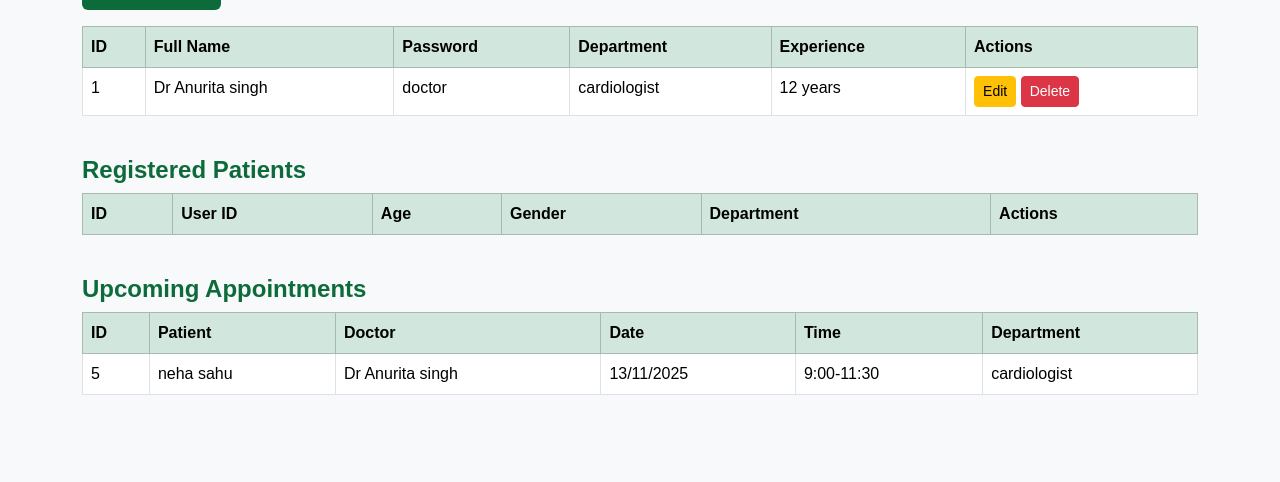
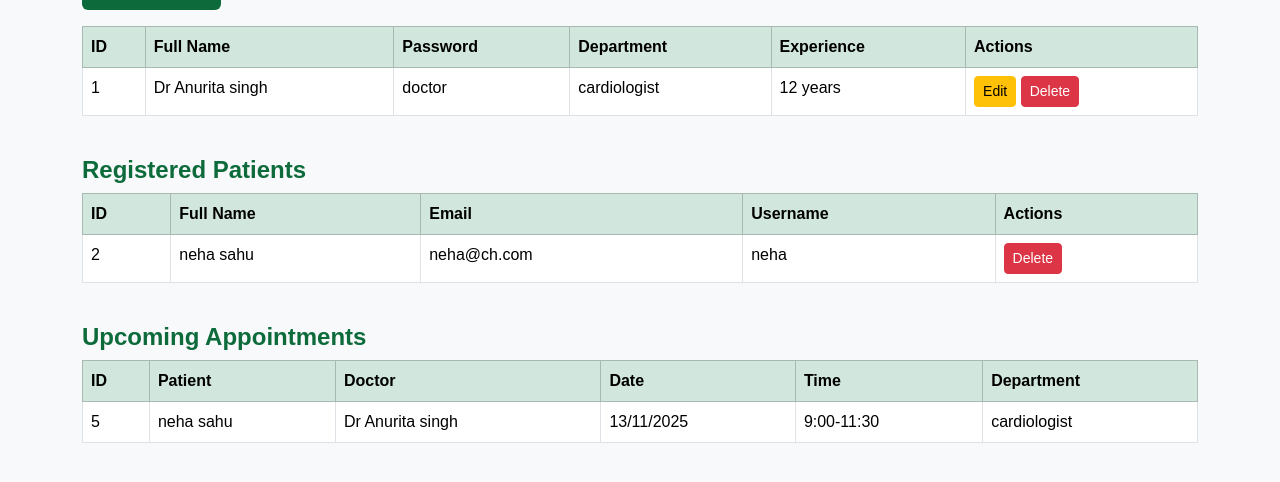
Before and after one commit to 23f2000576/hospital-management, a Flask app: page /admin in a window 1280 px wide. Shown: the part 186-668 px from the top of the page. Run offline with Flask 3, Linux system fonts and the light colour scheme; data comes from the database, SQL or seed files in the repository; both versions use the stored data as it was after the commit; data that the repository does not hold is empty.

Commit message:
Initial project code

```diff
--- a/app.py
+++ b/app.py
@@ -203,7 +203,11 @@ def admin_dashboard():
     if search_query:
         c.execute("SELECT * FROM patients WHERE LOWER(department) LIKE ?", (f"%{search_query}%",))
     else:
-        c.execute("SELECT * FROM patients")
+        c.execute("""
+        SELECT id, name, surname, email, username
+        FROM users
+        WHERE user_type='Patient'
+    """)
     patients = c.fetchall()
 
     if search_query:
@@ -237,32 +241,56 @@ def doctor_dashboard(doctor_name):
 # ---------------- Patient Dashboard (new) ----------------
 @app.route('/patient_dashboard/<patient_username>')
 def patient_dashboard(patient_username):
-    # gather patient summary, upcoming appointments and departments
-    # patient name: look up users table
-    user = query_db("SELECT name, surname, username, email FROM users WHERE username=? AND user_type='Patient'", (patient_username,), one=True)
+
+    # -------- Fetch patient user information --------
+    user = query_db("""
+        SELECT name, surname, username, email, address, password
+        FROM users
+        WHERE username=? AND user_type='Patient'
+    """, (patient_username,), one=True)
+
     if not user:
-        # if not found, still show basic welcome with username
         display_name = patient_username
+        user_data = ("", "", "", "", "")
     else:
-        display_name = f"{user[0]} {user[1]}" if user[0] or user[1] else user[2]
+        name, surname, username, email, address, password = user
+        # Prepare display name
+        display_name = f"{name} {surname}".strip() or username
+        # Data to use in Edit Profile form
+        user_data = (name, surname, email, address, password)
 
-    # upcoming appointments for this patient
-    appointments = query_db("SELECT id, doctor_name, department, date, time FROM appointments WHERE patient_name=? ORDER BY date", (display_name,))
+    # -------- Fetch upcoming appointments --------
+    appointments = query_db("""
+        SELECT id, doctor_name, department, date, time
+        FROM appointments
+        WHERE patient_name=?
+        ORDER BY date
+    """, (display_name,))
 
-    # departments list (distinct departments from doctors)
-    departments = query_db("SELECT DISTINCT department FROM doctors WHERE department IS NOT NULL")
+    # -------- Fetch distinct departments --------
+    departments = query_db("""
+        SELECT DISTINCT department
+        FROM doctors
+        WHERE department IS NOT NULL
+    """)
 
-    # all doctors for listing (id, fullname, department)
-    doctors = query_db("SELECT id, fullname, department, experience FROM doctors ORDER BY department, fullname")
+    # -------- Fetch doctors list --------
+    doctors = query_db("""
+        SELECT id, fullname, department, experience
+        FROM doctors
+        ORDER BY department, fullname
+    """)
 
-    return render_template('patients_dashboard.html',
-                           patient_username=patient_username,
-                           display_name=display_name,
-                           appointments=appointments,
-                           departments=[d[0] for d in departments],
-                           doctors=doctors)
-
-
+    # -------- Render template with all data --------
+    return render_template(
+        'patients_dashboard.html',
+        patient_username=patient_username,
+        display_name=display_name,
+        appointments=appointments,
+        departments=[d[0] for d in departments],
+        doctors=doctors,
+        user_data=user_data
+    )
 # ---------------- Patient actions: book, cancel, history AJAX ----------------
 @app.route('/get_patient_history/<patient_name>')
 def get_patient_history(patient_name):
@@ -492,9 +520,15 @@ def delete_doctor(doctor_id):
     conn.close()
     flash("Doctor deleted successfully!", "success")
     return redirect(url_for('admin_dashboard'))
-@app.route('/delete_patient/<int:patient_id>', methods=['POST'])
-def delete_patient(patient_id):
-    execute_db("DELETE FROM patients WHERE id=?", (patient_id,))
+
+@app.route('/delete_patient/<int:user_id>', methods=['POST'])
+def delete_patient(user_id):
+    # delete from patients table (optional)
+    execute_db("DELETE FROM patients WHERE user_id=?", (user_id,))
+
+    # delete from users table
+    execute_db("DELETE FROM users WHERE id=?", (user_id,))
+
     flash("Patient deleted successfully.", "success")
     return redirect(url_for('admin_dashboard'))
 
@@ -527,6 +561,23 @@ def update_patient_history():
     flash("Patient history updated successfully!", "success")
     return redirect(request.referrer or url_for('doctor_dashboard', doctor_name=doctor_name))
 
+@app.route('/update_patient_profile/<username>', methods=['POST'])
+def update_patient_profile(username):
+    name = request.form.get('name')
+    surname = request.form.get('surname')
+    email = request.form.get('email')
+    address = request.form.get('address')
+    password = request.form.get('password')
+
+    execute_db("""
+        UPDATE users
+        SET name=?, surname=?, email=?, address=?, password=?
+        WHERE username=? AND user_type='Patient'
+    """, (name, surname, email, address, password, username))
+
+    flash("Profile updated successfully!", "success")
+    return redirect(url_for('patient_dashboard', patient_username=username))
+
 
 # ------------- Run app -------------
 if __name__ == '__main__':
--- a/templates/admin_dashboard.html
+++ b/templates/admin_dashboard.html
@@ -79,23 +79,23 @@
   <thead class="table-success">
     <tr>
       <th>ID</th>
-          <th>User ID</th>
-          <th>Age</th>
-          <th>Gender</th>
-          <th>Department</th>
+      <th>Full Name</th>
+      <th>Email</th>
+      <th>Username</th>
       <th>Actions</th>
     </tr>
   </thead>
   <tbody>
-        {% for patient in patients %}
+    {% for p in patients %}
     <tr>
-          <td>{{ patient[0] }}</td>
-          <td>{{ patient[1] }}</td>
-          <td>{{ patient[2] }}</td>
-          <td>{{ patient[3] }}</td>
-          <td>{{ patient[4] }}</td>
+      <td>{{ p[0] }}</td>
+      <td>{{ p[1] }} {{ p[2] }}</td>
+      <td>{{ p[3] }}</td>
+      <td>{{ p[4] }}</td>
+
       <td>
-            <form method="POST" action="{{ url_for('delete_patient', patient_id=patient[0]) }}" style="display:inline;">
+        <form method="POST" action="{{ url_for('delete_patient', user_id=p[0]) }}"
+ style="display:inline;">
           <button type="submit" class="btn btn-danger btn-sm">Delete</button>
         </form>
       </td>
```
Also changed, not shown: templates/patients_dashboard.html (+55 -6 lines), users.db. Lines whose indentation alone changed are shown as unchanged.
